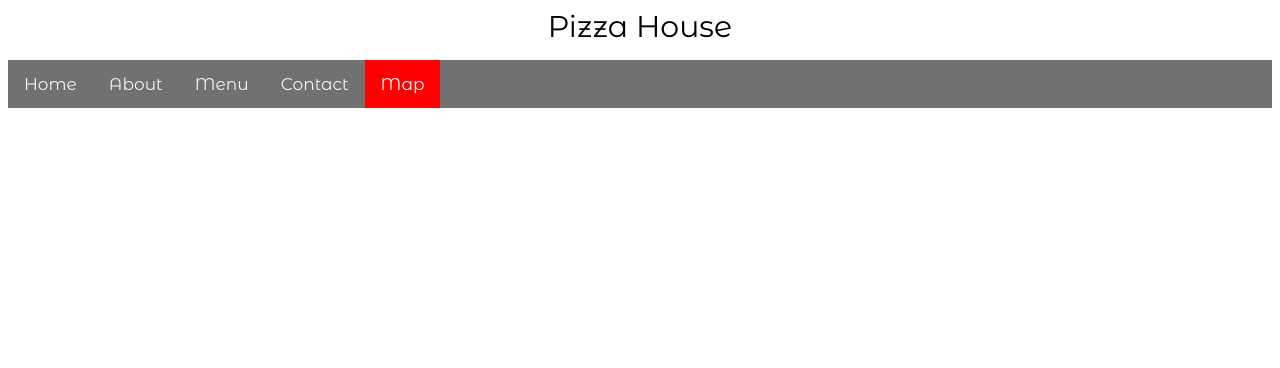
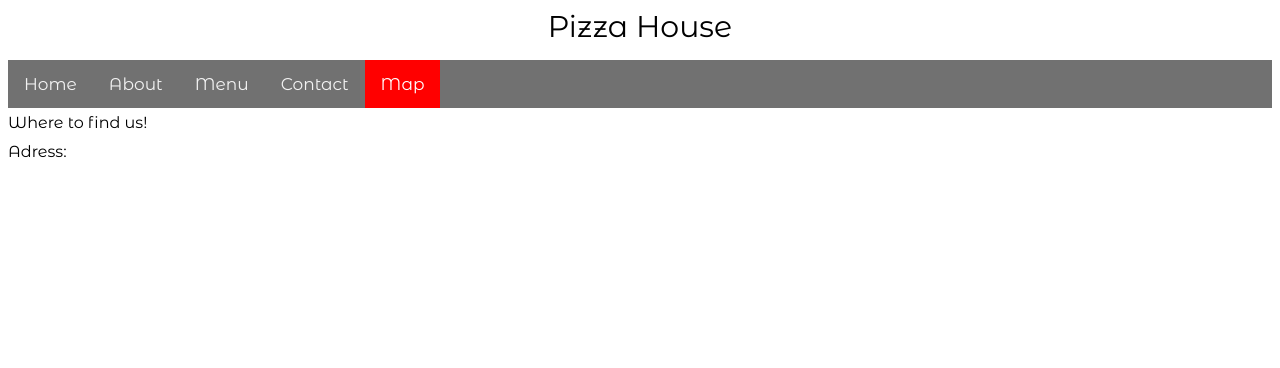
Before and after one commit to Zachery-Beck/Comp205-Group-project, a PHP site: the page made by Map Page.html in a window 1280 px wide. Shown: the top 368 px of the page. Run offline with PHP 8.4, Linux system fonts and the light colour scheme.

Commit message:
Final progress 2/117/2023

```diff
--- a/Main CSS page.css
+++ b/Main CSS page.css
@@ -300,6 +300,15 @@ menu-bbar{
       "nav"
       "title"
       "main"
-      "bbox"
+      "bbar"
       "footer"
   }
+  map-title{
+    grid-area: title;
+  }
+  map-main{
+    grid-area: main;
+  }
+  map-bbar{
+    grid-area: bbar;
+  }
--- a/Map Page.html
+++ b/Map Page.html
@@ -21,16 +21,17 @@
         </nav>
 
     <map-title>
-
+    Where to find us!
     </map-title>
 
     <map-main>
-
+    <!-- Place map here -->
     </map-main>
 
-    <map-bbox>
+    <map-bbar>
+    Adress:
+    </map-bbar>
 
-    </map-bbox>
     </body>
 </map-container>
 </html>
```
